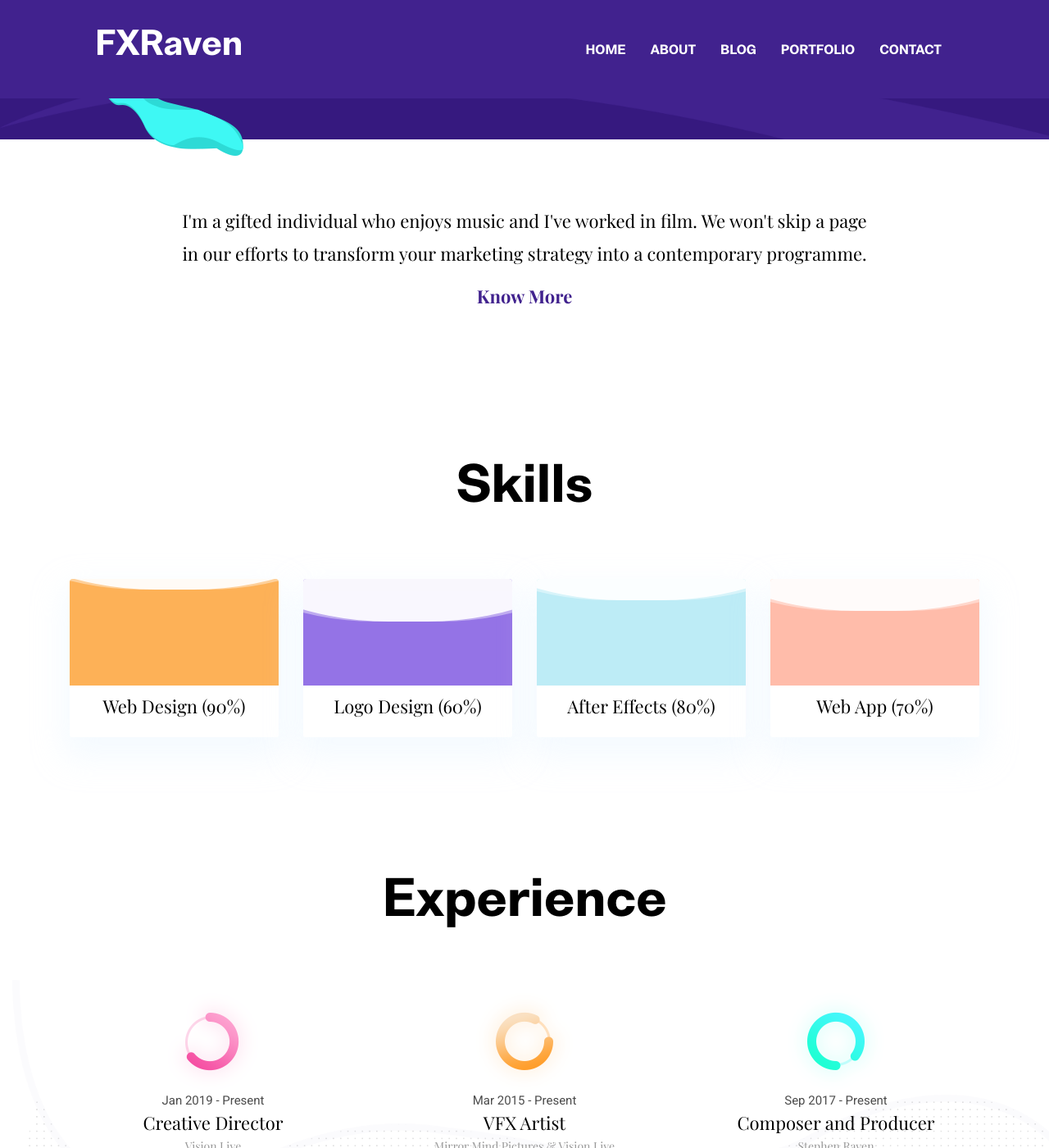
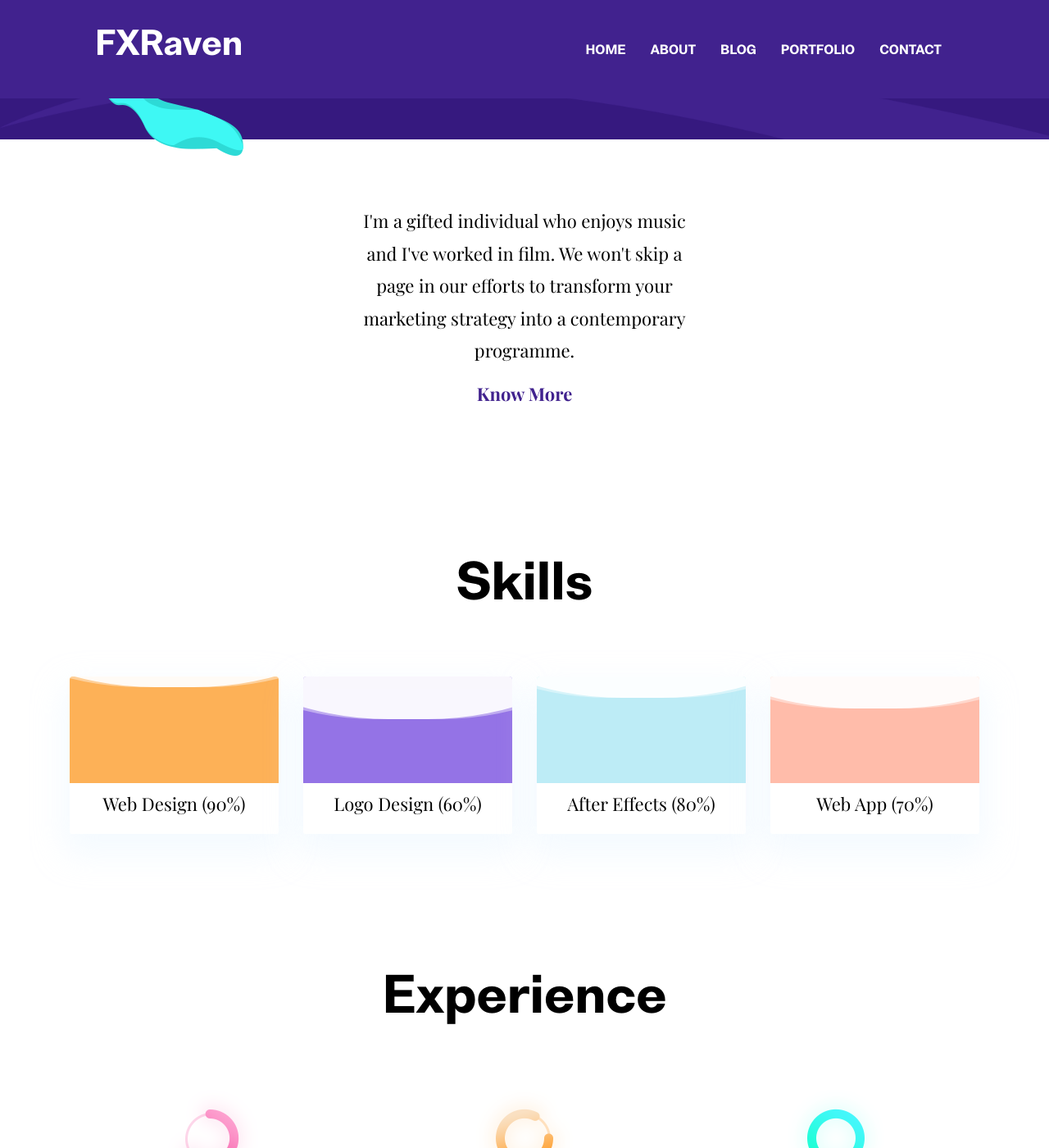
Before and after one commit to Vision-Live/FXRaven, a Jekyll site: the page built from index.html, in a window 1280 px wide and 1400 px high, scrolled down 778 px. Shown: the whole window at 82% size. Built offline with Jekyll 4.4.1, drawn with Linux system fonts in a browser that asks for light colours.

Commit message:
Update _marketing-plan.scss

```diff
--- a/assets/scss/templates/_marketing-plan.scss
+++ b/assets/scss/templates/_marketing-plan.scss
@@ -4,5 +4,5 @@ h1, h2 {
 p {
   white-space: pre-line;
   word-wrap: break-word;
-  margin: 0 40px;
+  margin: 0 250px;
 }
```
